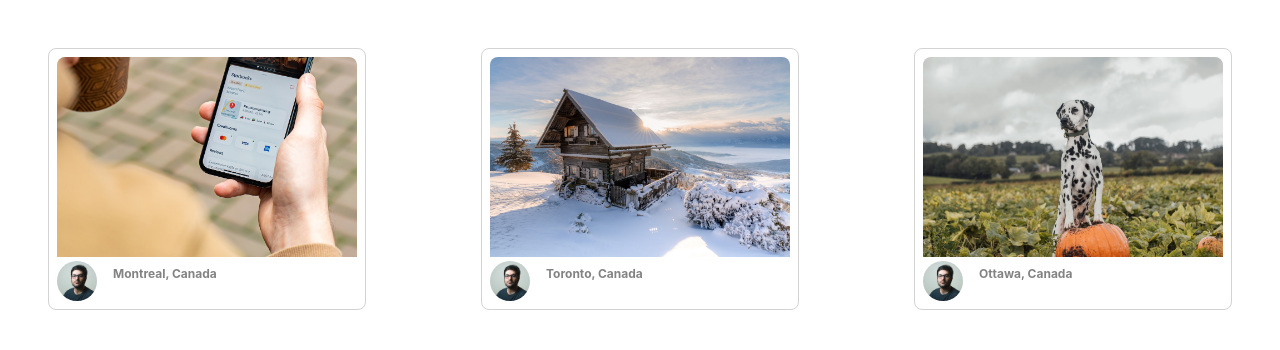
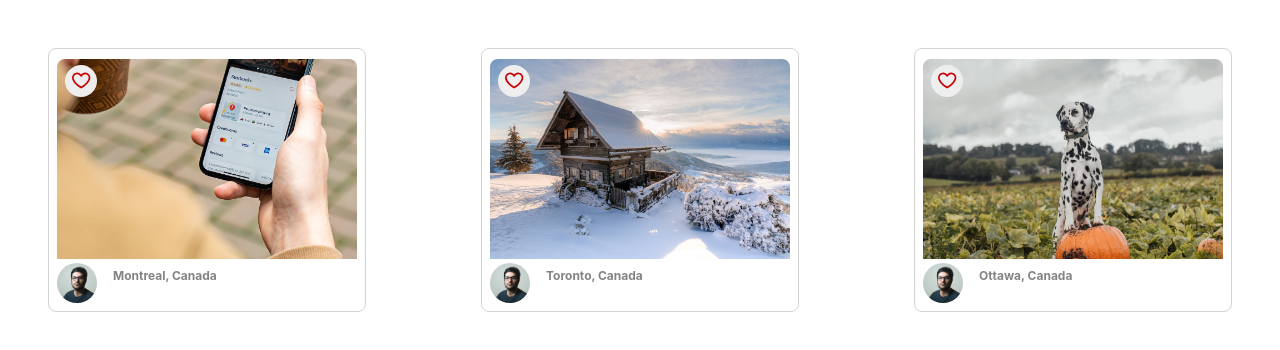
Before and after one commit to Ametrysinine/photolabs, a React (Create React App) app in the folder frontend/: page / in a window 1280 px wide. Shown: the top 350 px of the page. Built offline with nearby package versions, Linux system fonts and the light colour scheme; the HTML template or start-up script is replaced by a standard one.

Commit message:
Add favorite function

```diff
--- a/frontend/src/components/PhotoFavButton.jsx
+++ b/frontend/src/components/PhotoFavButton.jsx
@@ -4,10 +4,13 @@
 import '../styles/PhotoFavButton.scss';
 
 function PhotoFavButton() {
+  const [selected, setSelected] = useState(false);
+  const handleClick = () => setSelected(!selected);
+
   return (
     <div className="photo-list__fav-icon">
-      <div className="photo-list__fav-icon-svg">
-        {/* Insert React */}
+      <div onClick={handleClick} className="photo-list__fav-icon-svg">
+        <FavIcon selected={selected}/>
       </div>
     </div>
   );
--- a/frontend/src/components/PhotoListItem.jsx
+++ b/frontend/src/components/PhotoListItem.jsx
@@ -1,15 +1,14 @@
 import React from "react";
 
 import "../styles/PhotoListItem.scss";
-import photos from "mocks/photos";
-
-
+import PhotoFavButton from "./PhotoFavButton";
 
 const PhotoListItem = (props) => {
   /* Insert React */
   const photo = props.data;
   return (
     <div key={photo.id} className="photo-list__item">
+          <PhotoFavButton/>
       <img className="photo-list__image" src={photo.urls.regular} />
       <div className="photo-list__user-details">
         <img className="photo-list__user-profile" src={photo.user.profile} />
```
